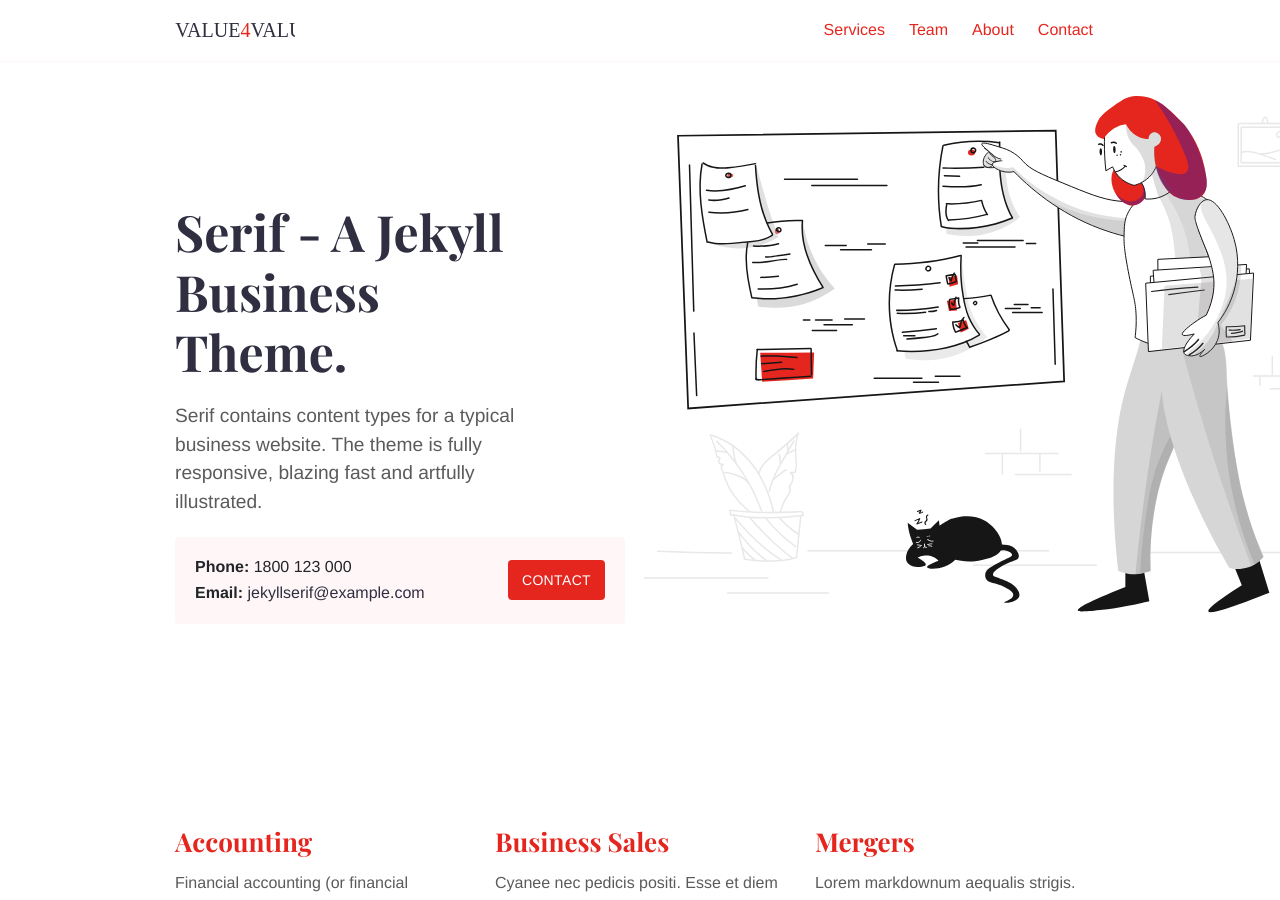
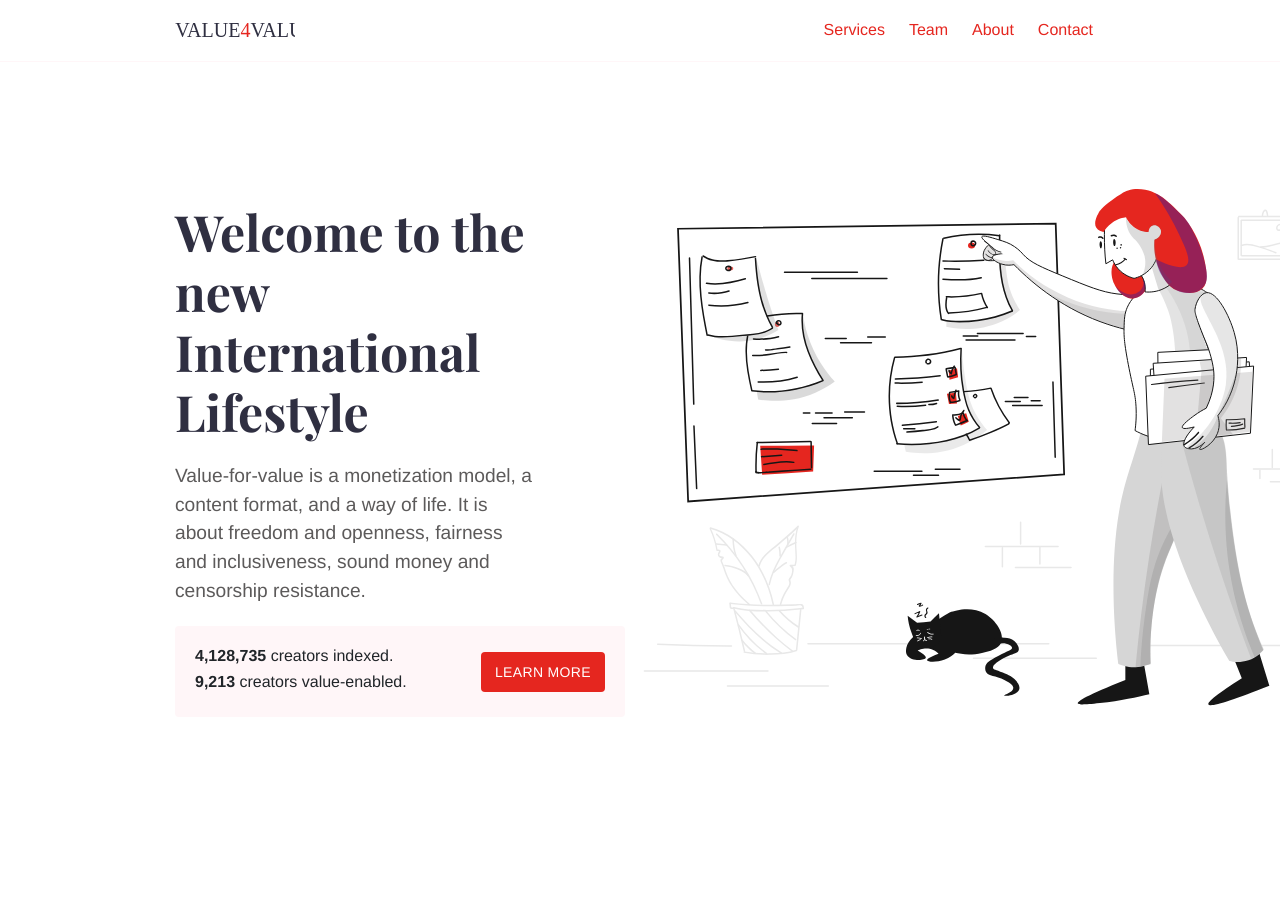
Before and after one commit to v4v-info/v4v-info.github.io, a Jekyll site: the page built from index.md, in a window 1280 px wide and 900 px high. Built offline with Jekyll 4.4.1, drawn with Linux system fonts in a browser that asks for light colours; some of the changed text lies outside the part shown.

Commit message:
feat: value4value intro text & config

```diff
--- a/_config.yml
+++ b/_config.yml
@@ -1,6 +1,6 @@
 baseurl: '/'
 permalink: pretty
-title: 'Jekyll Serif'
+title: 'value4value.info'
 
 logo:
   mobile: "images/logo/logo-mobile.svg"
--- a/_data/seo.yml
+++ b/_data/seo.yml
@@ -1,4 +1,4 @@
 google_analytics_id: ""
 meta_twitter_site: "@zerostaticio"
 meta_twitter_creator: "@zerostaticio"
-copyright_text: 'Free Jekyll theme by <a class="zerostatic" href="https://www.zerostatic.io">www.zerostatic.io</a>'
+copyright_text: 'CC BY-SA value4value.info'
--- a/_includes/call.html
+++ b/_includes/call.html
@@ -1,19 +1,11 @@
 <div class="call">
   <div class="call-box-top">
-    {% if site.data.contact.phone %}
-        <div class="call-phone"><strong>Phone: </strong> {{ site.data.contact.phone }} </div>
-    {% endif %}
-    {% if site.data.contact.email %}
-    <div class="call-email"><strong>Email: </strong>
-      <a href="mailto:{{ .site.data.contact.email }}">
-        {{ site.data.contact.email }}
-      </a>
-    </div>
-    {% endif %}
+      <div class="call-phone"><strong>4,128,735</strong> creators indexed.</div>
+      <div class="call-phone"><strong>9,213</strong> creators value-enabled.</div>
   </div>
     {% if include.show_button %}
       <div class="call-box-bottom">
-        <a href="{{ site.data.contact.contact_button_link }}" class="button">Contact</a>
+        <a href="#more" class="button">Learn more</a>
       </div>
     {% endif %}
 </div>
--- a/index.md
+++ b/index.md
@@ -1,13 +1,13 @@
 ---
-title: Jekyll Serif Theme
+title: value4value - the new international lifestyle
 layout: home
-description: Jekyll Serif contains content types for a typical business website. The theme is fully responsive, blazing fast and artfully illustrated.
+description: value4value is a monetization model, a content format, and a way of life. It is about freedom and openness, fairness and inclusiveness, sound money and censorship resistance.
 intro_image: "images/illustrations/pointing.svg"
 intro_image_absolute: true
 intro_image_hide_on_mobile: true
 show_call_box: true
 ---
 
-# Serif - A Jekyll Business Theme.
+# Welcome to the new International Lifestyle
 
-Serif contains content types for a typical business website. The theme is fully responsive, blazing fast and artfully illustrated.
+Value-for-value is a monetization model, a content format, and a way of life. It is about freedom and openness, fairness and inclusiveness, sound money and censorship resistance.
```
